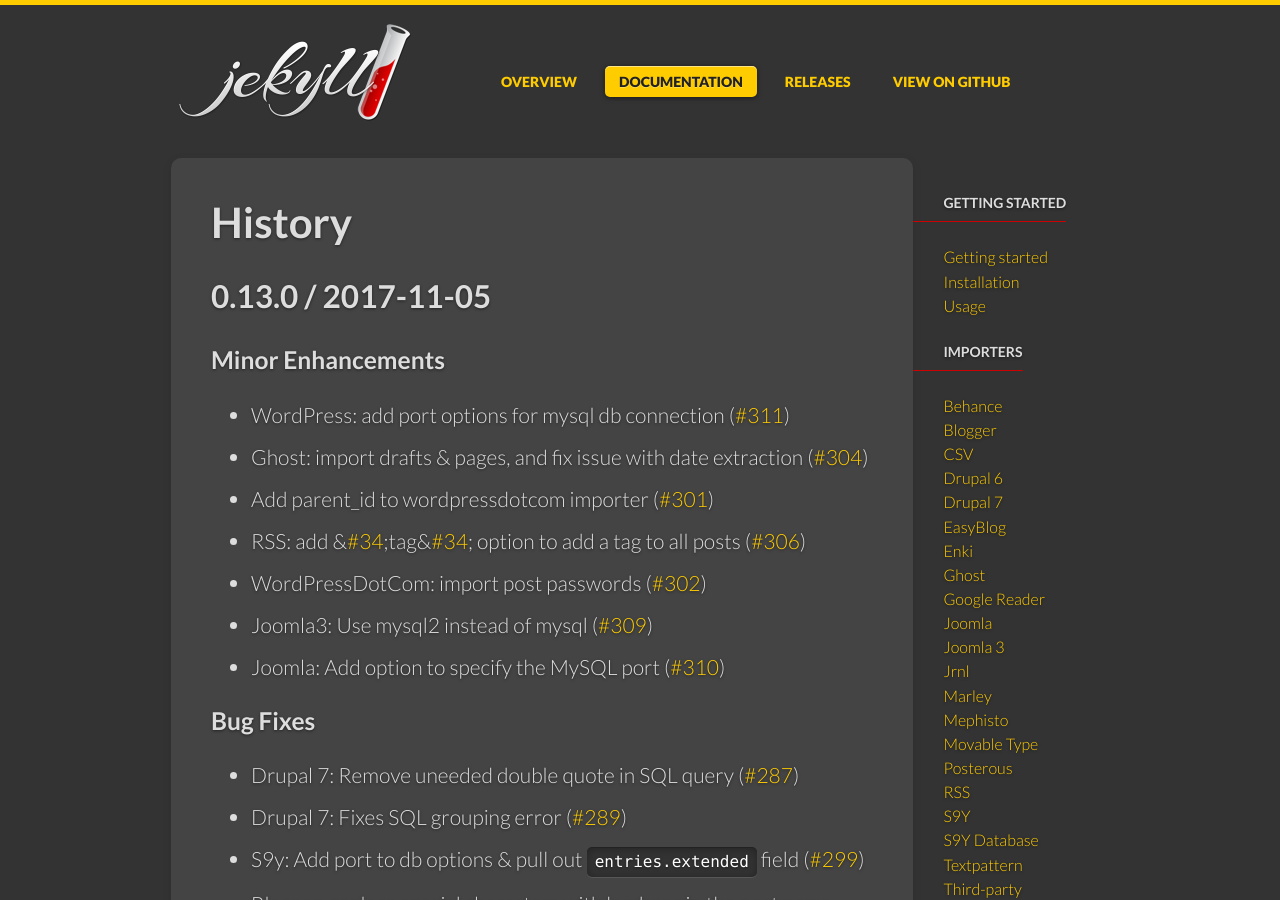
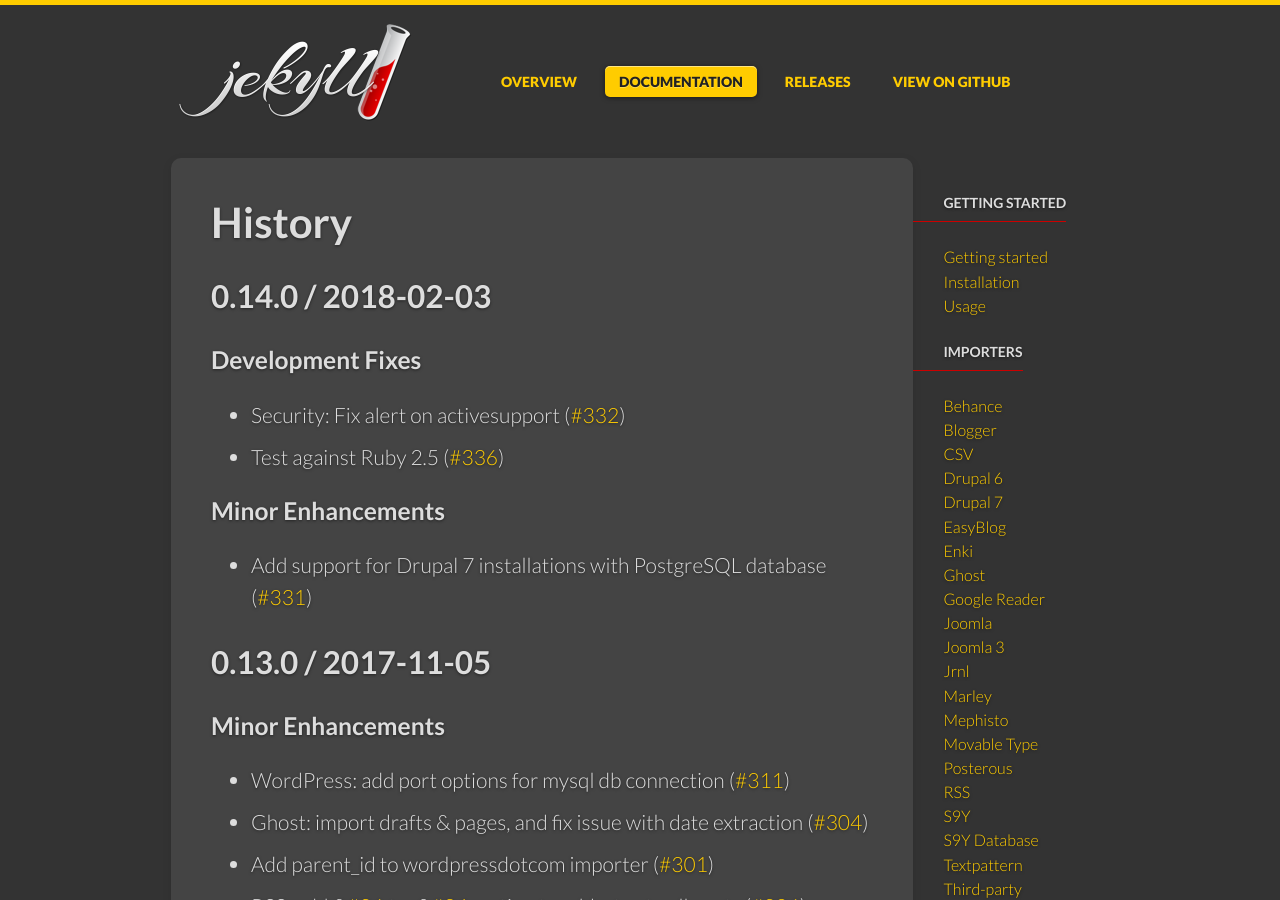
Before and after one commit to jekyll/jekyll-import, a Jekyll site: the page built from docs/_docs/history.md, in a window 1280 px wide and 900 px high. Built offline with Jekyll 4.4.1, drawn with Linux system fonts in a browser that asks for light colours; some web fonts are replaced.

Commit message:
Updated generated history.md file in the site.

```diff
--- a/docs/_docs/history.md
+++ b/docs/_docs/history.md
@@ -4,6 +4,17 @@
 permalink: "/docs/history/"
 prev_section: contributing
 ---
+
+## 0.14.0 / 2018-02-03
+
+### Development Fixes
+
+- Security: Fix alert on activesupport ([#332]({{ site.repository }}/issues/332))
+- Test against Ruby 2.5 ([#336]({{ site.repository }}/issues/336))
+
+### Minor Enhancements
+
+- Add support for Drupal 7 installations with PostgreSQL database ([#331]({{ site.repository }}/issues/331))
 
 ## 0.13.0 / 2017-11-05
 
```
